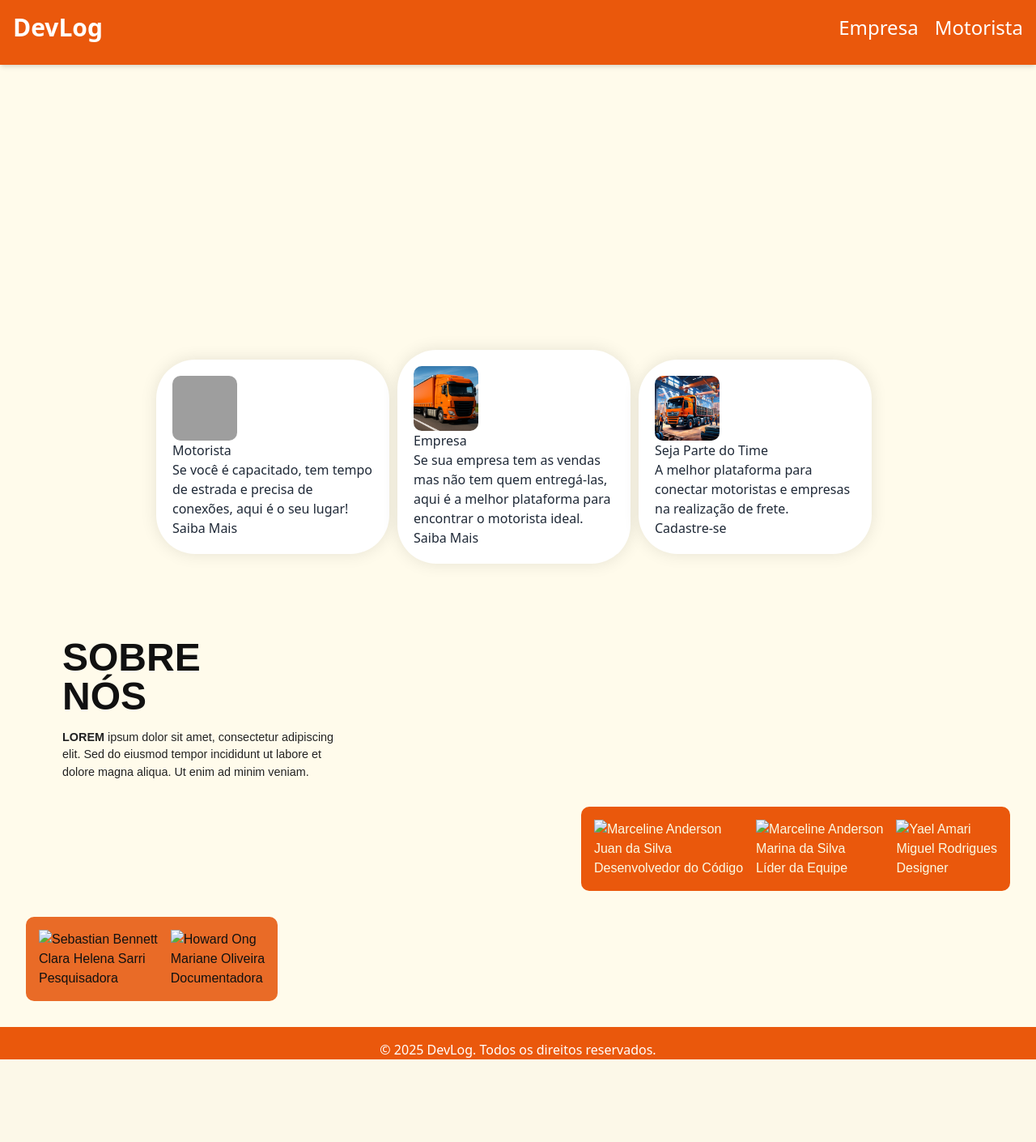
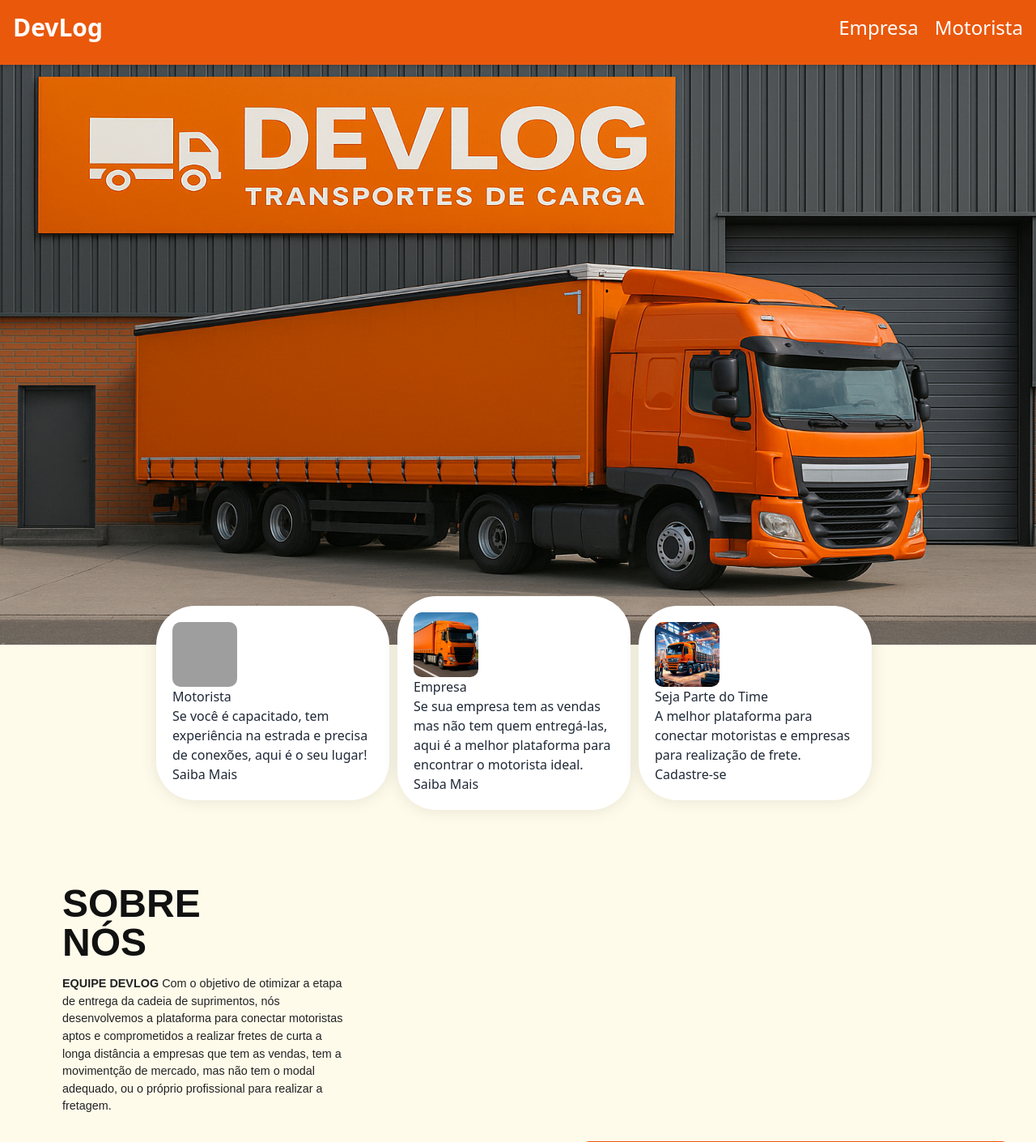
Before and after one commit to mariprince/teste-TCC-ds, a PHP site: page / in a window 1280 px wide; the page is wider, and only the part inside the window is pictured. Shown: the top 1410 px of that part at 81% size. Before the commit the page ends 1308 px from the top of that part, so only its background shows below. Run offline with PHP 8.4, Linux system fonts and the light colour scheme; some libraries are stand-ins or nearby versions; grey boxes are pictures that could not be loaded.

Commit message:
img indx

```diff
--- a/13.03/index.html
+++ b/13.03/index.html
@@ -21,88 +21,24 @@
       </nav>
     </div>
   </header>
-    <div class="container">
-      <a href="BannerIdx1"></a>
-      <div class="banner">
-      </div>
+  <div class="container">
+    <div class="banner">
+      <img src="imagens/BannerIdx1.png">
     </div>
-    <!--
-<meta name="viewport" content="width=device-width, initial-scale=1" />
-<title>Banner with Full Width Image</title>
-<style>
-  @import url('https://fonts.googleapis.com/css2?family=Poppins:wght@600&display=swap');
-
-  :root {
-    --font-family: 'Poppins', sans-serif;
-    --color-text: #374151;
-    --color-bg: #ffffff;
-  }
-
-  body {
-    margin: 0;
-    font-family: var(--font-family);
-    background-color: var(--color-bg);
-    color: var(--color-text);
-  }
-
-  .banner {
-    width: 100vw;
-    height: 40vh;
-    min-height: 200px;
-    background-image: url('https://images.unsplash.com/photo-1506744038136-46273834b3fb?auto=format&fit=crop&w=1920&q=80');
-    background-size: cover;
-    background-position: center;
-    background-repeat: no-repeat;
-    display: flex;
-    align-items: center;
-    justify-content: center;
-    border-radius: 0 0 0.75rem 0.75rem;
-    box-shadow: 0 4px 8px rgb(0 0 0 / 0.1);
-  }
-</style>
-</head>
-<body>
-  <div class="banner" role="img" aria-label="Decorative banner image"></div>
-</body>
-</html>
-
-<div
-  role="img"
-  aria-label="Decorative banner image"
-  style="
-    --banner-height: 40vh;
-    --banner-min-height: 200px;
-    width: 100vw;
-    height: var(--banner-height);
-    min-height: var(--banner-min-height);
-    background-image: url('https://images.unsplash.com/photo-1506744038136-46273834b3fb?auto=format&fit=crop&w=1920&q=80');
-    background-size: cover;
-    background-position: center;
-    background-repeat: no-repeat;
-    border-radius: 0 0 0.75rem 0.75rem;
-    box-shadow: 0 4px 8px rgba(0,0,0,0.1);
-    display: block;
-    margin: 0 auto;
-  "
-></div>
--->
-
-    </div>
-
   </div>
   <div class="cartoes">
     <div class="card" style="width: 18rem; border-radius: 3rem;">
       <div class="card-body">
-        <img src="13.03\imagens\motIdx.png">
+        <img src="imagens\motIdx.png">
         <h5 class="card-title">Motorista</h5>
-        <p class="card-text">Se você é capacitado, tem tempo de estrada e precisa de conexões, aqui é o seu lugar!</p>
+        <p class="card-text">Se você é capacitado, tem experiência na estrada e precisa de conexões, aqui é o seu lugar!</p>
         <a href="motorista.html" class="btn btn-primary" style="border-radius: 1rem;">Saiba Mais</a>
       </div>
     </div>
 
     <div class="card2" style="width: 18rem; border-radius: 3rem;">
       <div class="card-body">
-        <img src="13.03\imagens\empIdx.png">
+        <img src="imagens\empIdx.png">
         <h5 class="card-title">Empresa</h5>
         <p class="card-text">Se sua empresa tem as vendas mas não tem quem entregá-las, aqui é a melhor plataforma para encontrar o motorista ideal.</p>
         <a href="empresa.html" class="btn btn-primary" style="border-radius: 1rem;">Saiba Mais</a>
@@ -111,9 +47,9 @@
 
     <div class="card3" style="width: 18rem; border-radius: 3rem;">
       <div class="card-body">
-        <img src="13.03\imagens\4.png">
+        <img src="imagens\4.png">
         <h5 class="card-title">Seja Parte do Time</h5>
-        <p class="card-text">A melhor plataforma para conectar motoristas e empresas na realização de frete.</p>
+        <p class="card-text">A melhor plataforma para conectar motoristas e empresas para realização de frete.</p>
         <a href="cadastros.html" class="btn btn-primary" style="border-radius: 1rem;">Cadastre-se</a>
       </div>
     </div>
@@ -123,7 +59,7 @@
     <div class="sobre-nos-header">
       <h1>SOBRE<br>NÓS</h1>
       <p>
-        <strong>LOREM</strong> ipsum dolor sit amet, consectetur adipiscing elit. Sed do eiusmod tempor incididunt ut labore et dolore magna aliqua. Ut enim ad minim veniam.
+        <strong>EQUIPE DEVLOG</strong> Com o objetivo de otimizar a etapa de entrega da cadeia de suprimentos, nós desenvolvemos a plataforma para conectar motoristas aptos e comprometidos a realizar fretes de curta a longa distância a empresas que tem as vendas, tem a movimentção de mercado, mas não tem o modal adequado, ou o próprio profissional para realizar a fretagem.
       </p>
     </div>
 
--- a/13.03/style.css
+++ b/13.03/style.css
@@ -5,6 +5,8 @@ body {
   margin: 0; /* Remove margens padrão */
 }
 body {
+  overflow-x: hidden;
+  background-size: 100%;
   display: flex;
   flex-direction: column;
   min-height: 100vh;
@@ -15,38 +17,26 @@ body {
 }
 
 /* INDEX PAG */
+.container{
+  background-size: cover;
+  margin-top: 917px;
+  width: 1500px;
+  height: 100%;
+}
 .banner {
-  width: 100%;
-  height: 500px;
-  object-fit: cover;
-  min-height: 200px;
-  /*background-image: url(13.03\imagens\BannerIdx1.png);
   background-size: cover;
-  background-position: center;
-  background-repeat: no-repeat;
-  border-radius: 0 0 0.75rem 0.75rem;
-  box-shadow: 0 4px 8px rgba(0, 0, 0, 0.1);
-  display: block; */
+  /*background-position: center center; */
+  width: 1500px;
+  height: 100%;
+  margin-left: 0;
 }
-.container{
-  width: 100%;
-  height: 500px;
-  position: relative;
-}
-.container a {
-  position: absolute;
-  left: 30%;
-  top: 15%;
-  transform: translate(-50%,-50%);
-  background: black;
-  color: white;
-  text-decoration: none;
-  padding: 12px;
-  font-size: 26px;
+.banner img {
+  width: 1400px;
+  height: 100%;
+  margin-left: -5vw;
 }
 
 .cartoes {
-  margin-top: 500px;
   align-items: center;
   justify-content: center;
   display: flex;
@@ -77,7 +67,7 @@ body {
   align-items: center;
 }
 .card img {
-  align-content: center;
+  align-self: center;
   width: 80px;
   height: 80px;
   border-radius: 10px;
@@ -95,7 +85,6 @@ body {
   border-radius: 10px;
   object-fit: cover;
 }
-
 @media (max-width: 400px) {
   .cartoes {
     grid-template-columns: repeat(2, 1fr);
@@ -187,7 +176,6 @@ body {
 
 .sobre-nos-header p {
   padding-left: 45px;
-
   max-width: 400px;
   margin-top: 1rem;
   color: #222;
```
Also changed, not shown: 1 other file.
